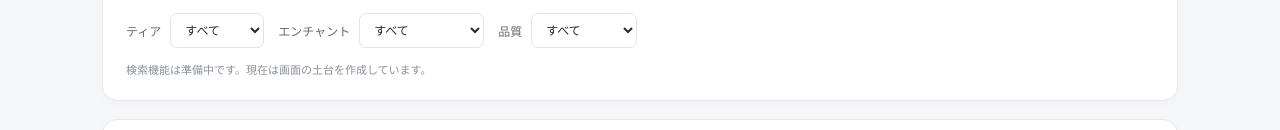
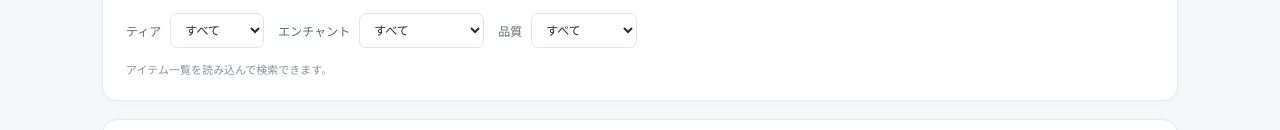
Before and after one commit to yuudaiy0819-sudo/albion-market-tool, a plain HTML site: page index.html in a window 1280 px wide. Shown: the part 383-513 px from the top of the page. Drawn offline with Linux system fonts and the light colour scheme.

Commit message:
Add item search results area

```diff
--- a/index.html
+++ b/index.html
@@ -61,7 +61,7 @@
           </select>
         </label>
       </div>
-      <p class="helper" id="search-message" aria-live="polite">検索機能は準備中です。現在は画面の土台を作成しています。</p>
+      <p class="helper" id="search-message" aria-live="polite">アイテム一覧を読み込んで検索できます。</p><div id="item-results" class="item-results" aria-live="polite"></div>
     </section>
 
     <section class="panel" aria-labelledby="market-title">
```
